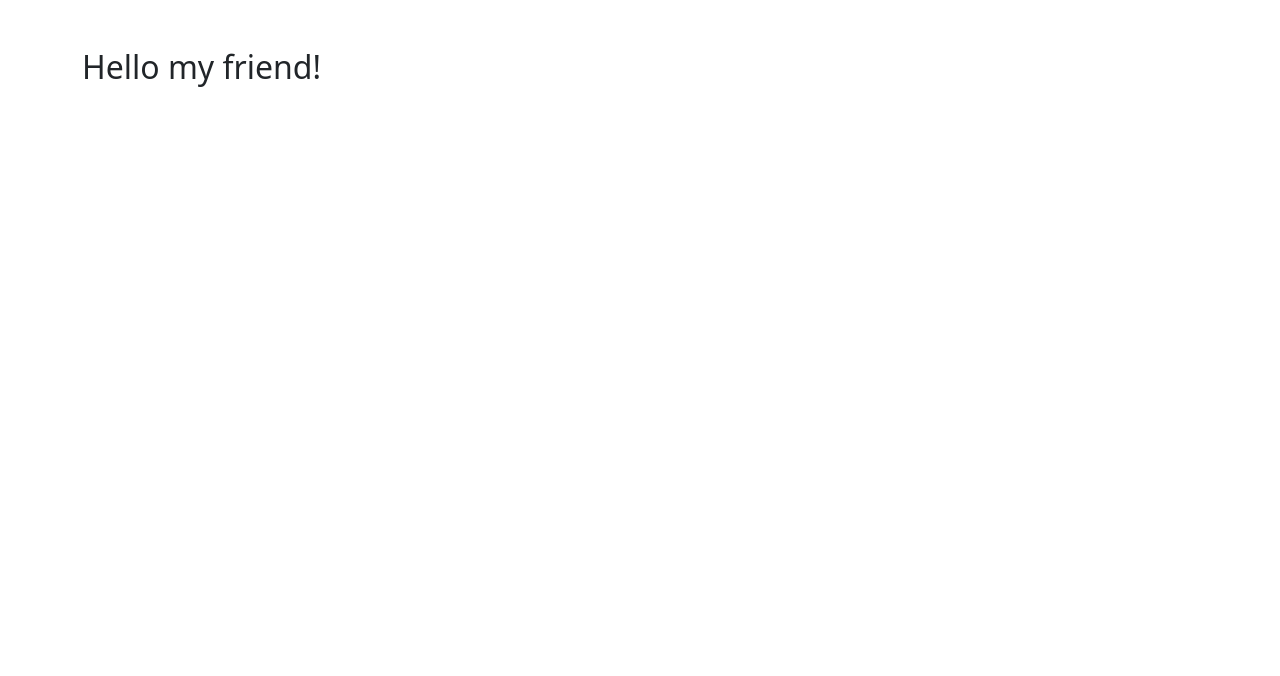
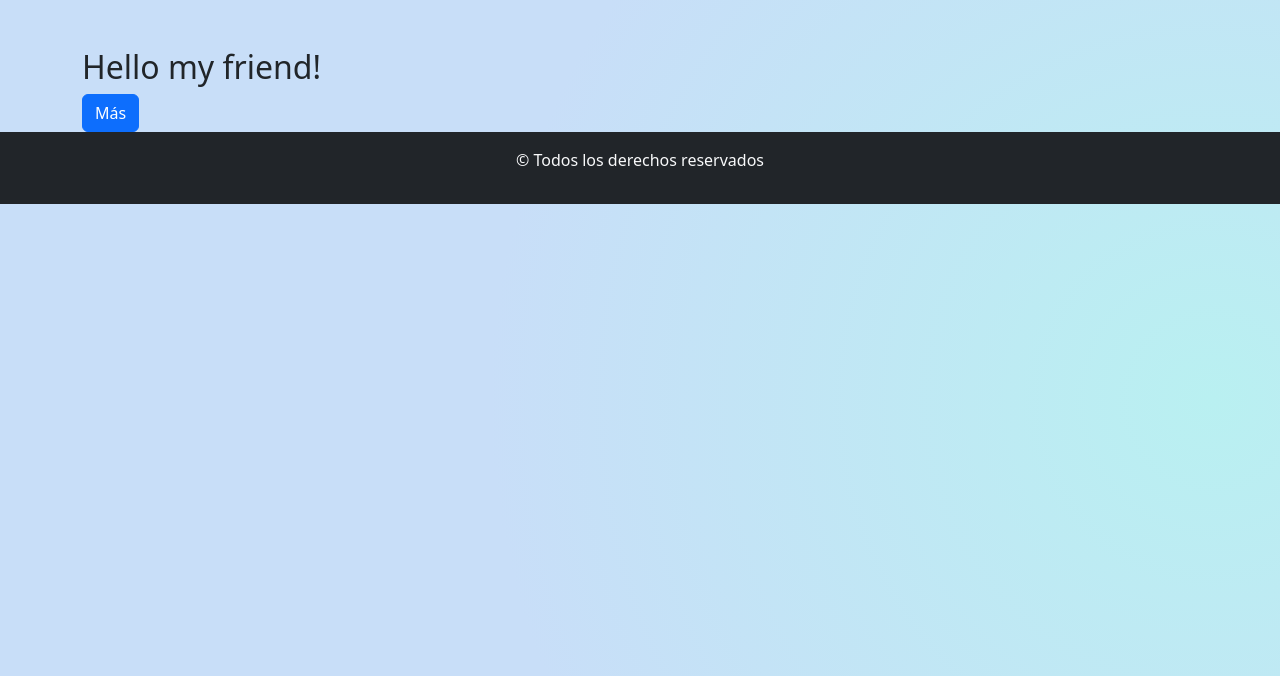
Before and after one commit to Pabmoy25/TPReact, a React (Vite) app: page / in a window 1280 px wide. Shown: the top 676 px of the page. Built offline with nearby package versions, Linux system fonts and the light colour scheme.

Commit message:
se agrega footer al proyecto

```diff
--- a/src/App.jsx
+++ b/src/App.jsx
@@ -1,11 +1,20 @@
 import Ejercicio2 from "./components/Ejercicio2";
 import "bootstrap/dist/css/bootstrap.min.css";
+import Ejercicio3 from "./components/Ejercicio3";
+import './App.css'
+import Footer from "./components/Footer"
+
 
 function App() {
   return (
+    <>
     <section className="container mt-5">
       <Ejercicio2 ejercicio2="my friend!"></Ejercicio2>
+      <Ejercicio3 ejercicio3="(from changed state)"> </Ejercicio3>
     </section>
+    <Footer></Footer>
+
+    </>
   );
 }
 
--- /dev/null
+++ b/src/app.css
@@ -0,0 +1,13 @@
+#root{
+    display: flex;
+    flex-direction: column;
+    min-height: 100vh;
+  }
+
+  body {
+    background-image: radial-gradient(circle 939px at 94.7% 50%, rgb(185, 240, 241) 0%, rgb(200, 222, 248) 76.9%);
+  }
+
+  .main{
+    flex-grow: 1;
+  }
--- /dev/null
+++ b/src/components/Ejercicio3.jsx
@@ -0,0 +1,15 @@
+const Ejercicio3 = () => {
+
+    let frase = "(from changed state)"
+
+    return (
+        <article>
+
+            <button className="btn btn-primary" onClick={frase}>Más</button>
+
+
+        </article>
+    );
+};
+
+export default Ejercicio3;
--- /dev/null
+++ b/src/components/Footer.jsx
@@ -0,0 +1,9 @@
+const Footer = () => {
+    return (
+      <footer className="bg-dark text-light py-3 text-center">
+        <p>&copy; Todos los derechos reservados</p>
+      </footer>
+    );
+  };
+
+  export default Footer;
```
